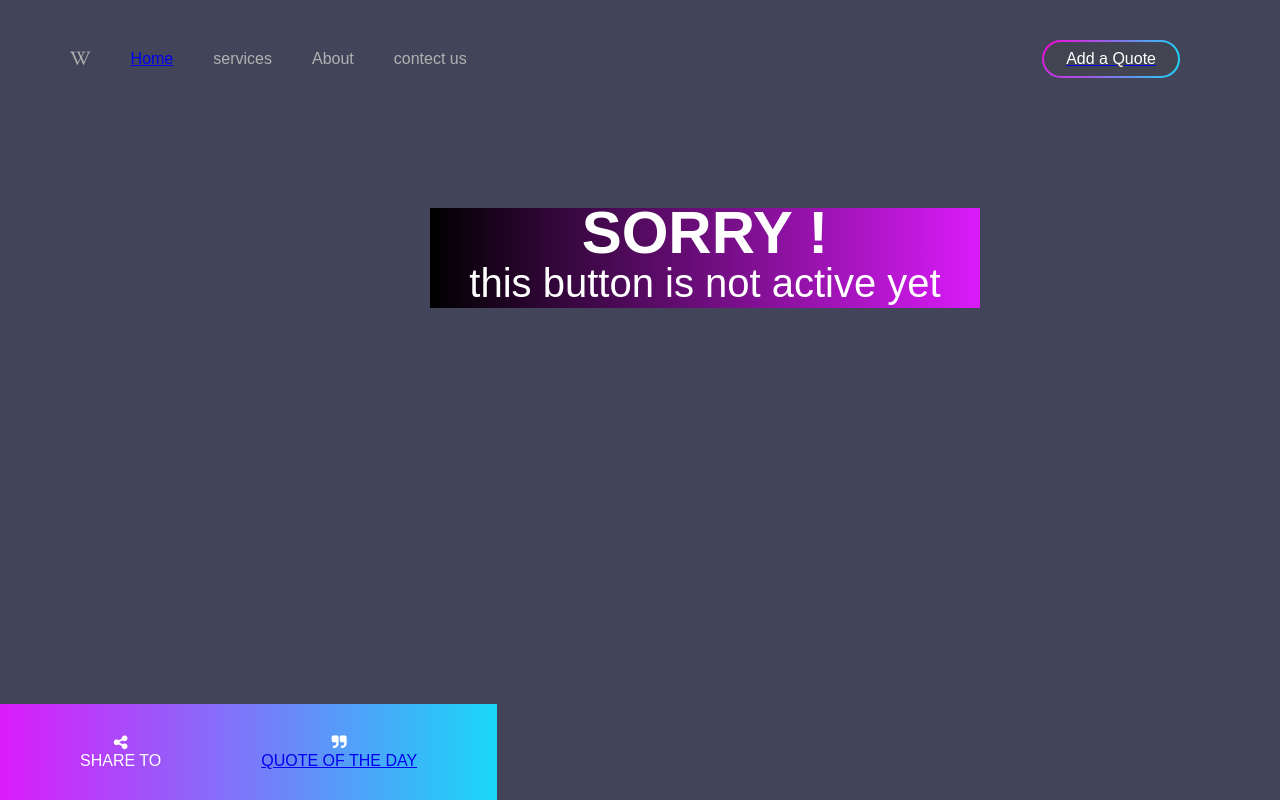
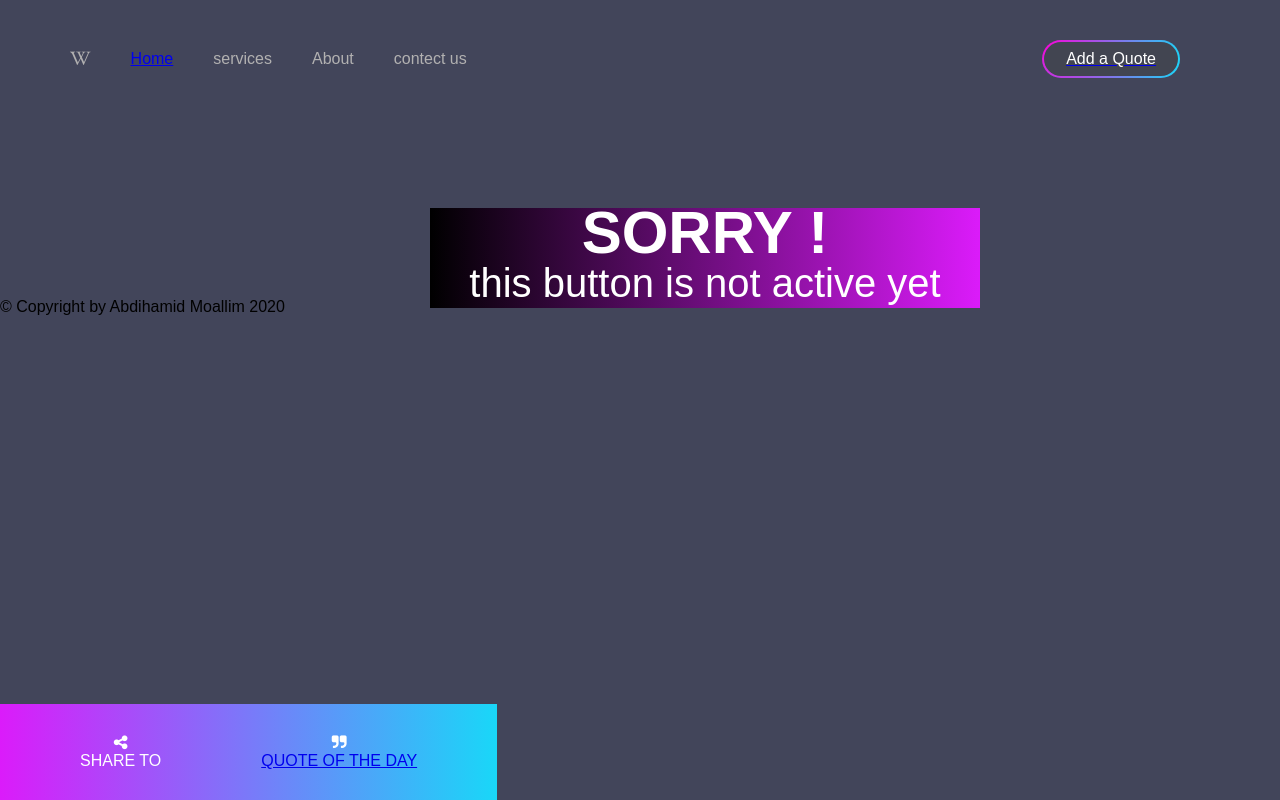
Before and after one commit to Amoalim4/Amal, a plain HTML site: page Add-a_quote.html in a window 1280 px wide. Drawn offline with Linux system fonts and the light colour scheme.

Commit message:
Update Add-a_quote.html

```diff
--- a/Add-a_quote.html
+++ b/Add-a_quote.html
@@ -31,6 +31,6 @@
 		</div>
 	</div>
 
-
+<footer> &copy; Copyright by Abdihamid Moallim  2020</footer>
 </body>
 </html>
```
